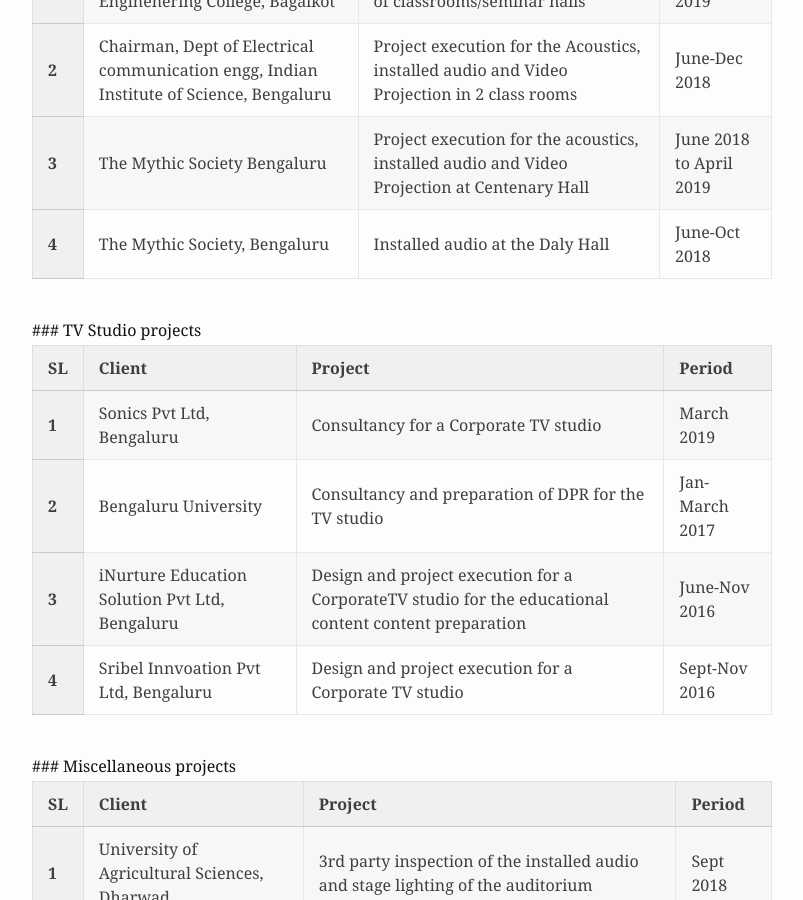
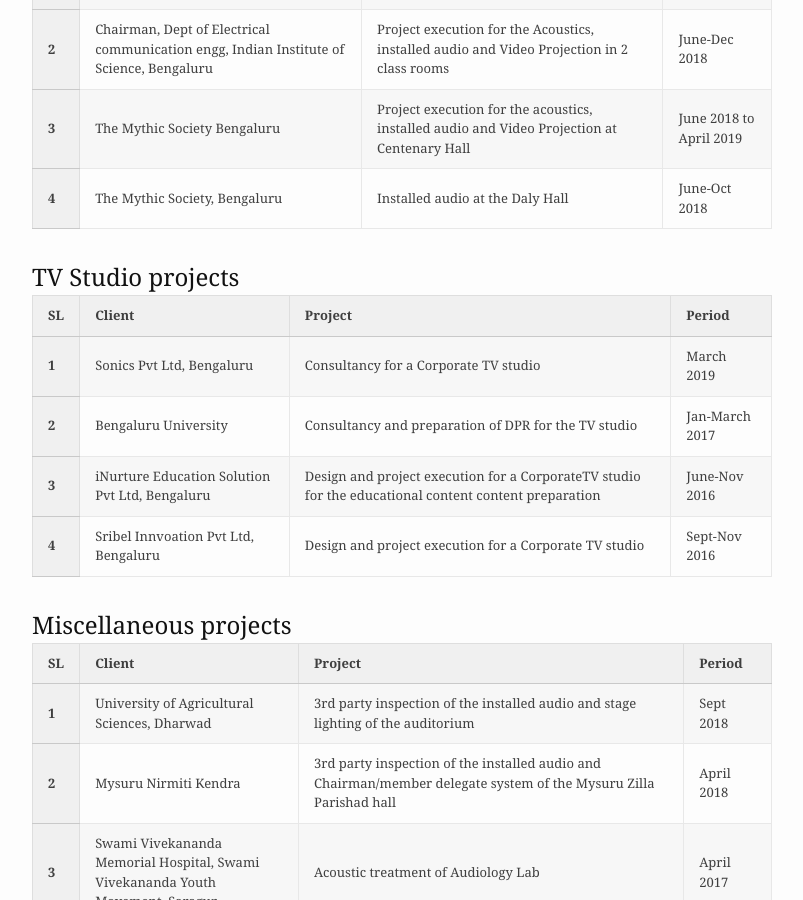
Before and after one commit to VarpasMedia/VarpasMedia.github.io, a Jekyll site: the page built from Projects.md, in a window 1280 px wide and 900 px high, scrolled down 1572 px. Shown: the whole window, without its empty margins (238-1041 px from the left). Built offline with Jekyll 4.4.1, drawn with Linux system fonts in a browser that asks for light colours; our own code applies the rules of GitHub Pages for plain Markdown files.

Commit message:
Update Projects.md

```diff
--- a/Projects.md
+++ b/Projects.md
@@ -127,7 +127,7 @@ Community radio station
 
 <font size="5" face="georgia">
 e-Classroom and Lecture Halls
-<font size="3" face="georgia">
+<font size="2" face="georgia">
 <table>
 
     <tr>
@@ -169,8 +169,9 @@ e-Classroom and Lecture Halls
 
 </table>
 
-
-### TV Studio projects
+<font size="5" face="georgia">
+TV Studio projects
+<font size="2" face="georgia">
 <table>
 
     <tr>
@@ -215,8 +216,9 @@ e-Classroom and Lecture Halls
 </table>
 
 
-
-### Miscellaneous projects
+<font size="5" face="georgia">
+Miscellaneous projects
+<font size="2" face="georgia">
 <table>
 
     <tr>
```
